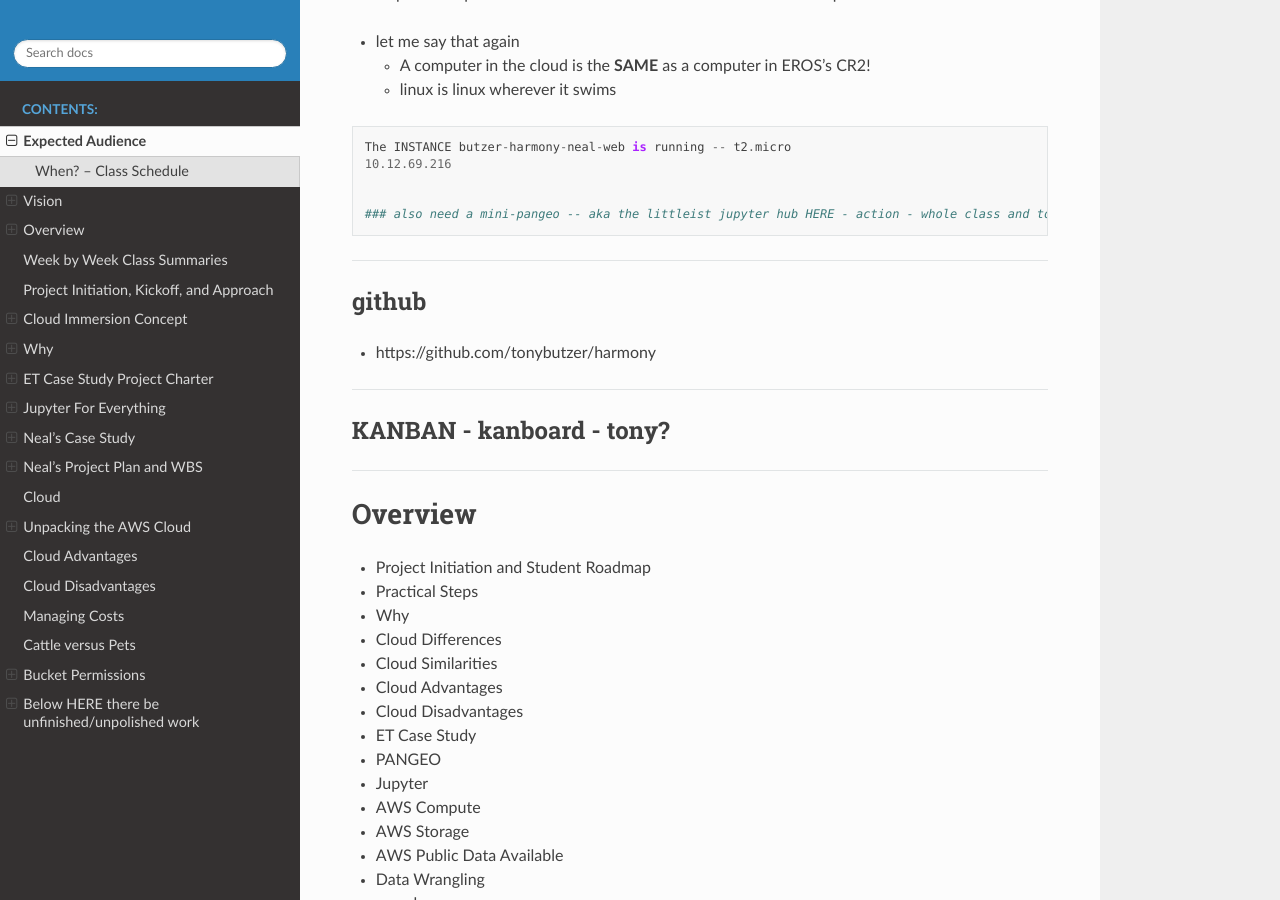
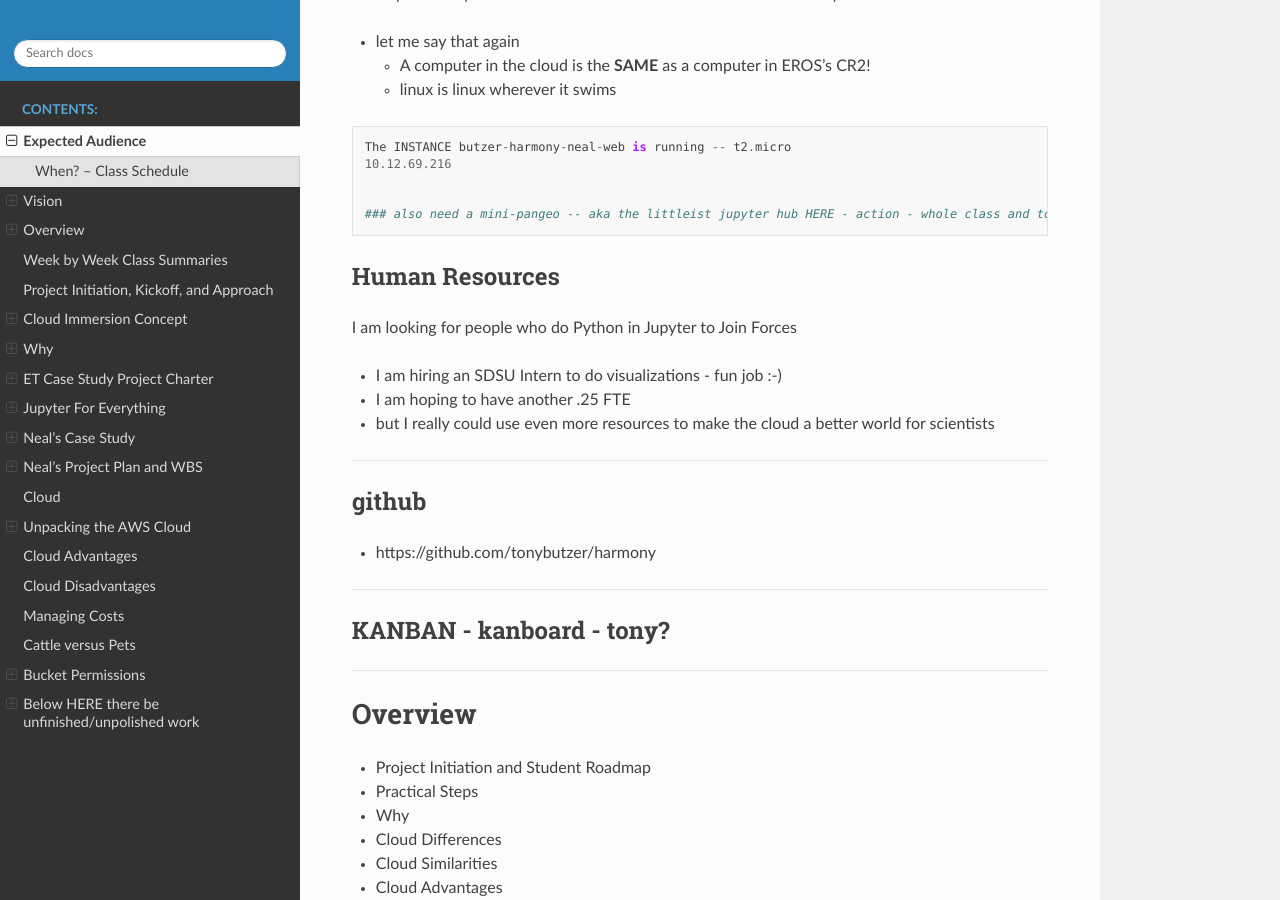
Before and after one commit to tonybutzer/harmony, a Sphinx documentation site: the page built from documentation/source/00define_ET.md, in a window 1280 px wide and 900 px high, scrolled down 1131 px. Built offline with Sphinx 7.4.7 and the Read the Docs theme 2.0.0, drawn with Linux system fonts in a browser that asks for light colours; pages that are not in the unit, such as notebooks, are missing from menus.

Commit message:
automatic git update from Makefile

````diff
--- a/documentation/source/00define_ET.md
+++ b/documentation/source/00define_ET.md
@@ -55,6 +55,14 @@ The INSTANCE butzer-harmony-neal-web is running -- t2.micro
 ### also need a mini-pangeo -- aka the littleist jupyter hub HERE - action - whole class and tony
 
 ```
+
+## Human Resources
+
+I am looking for people who do Python in Jupyter to Join Forces
+
+- I am hiring an SDSU Intern to do visualizations - fun job :-)
+- I am hoping to have another .25 FTE
+- but I really could use even more resources to make the cloud a better world for scientists
 
 ---
 ## github
````
